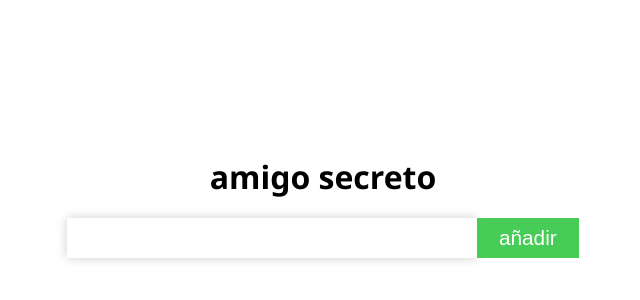
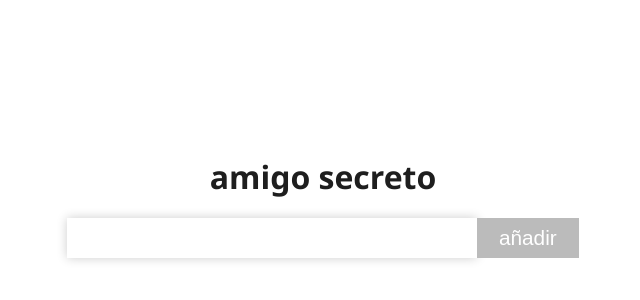
Before and after one commit to INKINSS/amigo-secreto, a plain HTML site: page index.html in a window 1280 px wide. Shown: the part 194-494 px from the top of the page, without its empty margins (317-957 px from the left). Drawn offline with Linux system fonts and the light colour scheme.

Commit message:
feat: adds the button state based on the input content

```diff
--- a/index.html
+++ b/index.html
@@ -10,8 +10,15 @@
     <main>
       <h1 class="title">amigo secreto</h1>
       <div class="div-container">
-        <input class="input" type="text" id="input" />
-        <button onclick="handleClick()" class="button" type="button" id="button">añadir</button>
+        <input class="input" aria-label="input" type="text" id="input" />
+        <button
+          onclick="handleClick()"
+          class="button"
+          type="button"
+          id="button"
+        >
+          añadir
+        </button>
       </div>
       <ul class="list" id="list"></ul>
     </main>
--- a/index.js
+++ b/index.js
@@ -1,6 +1,20 @@
 const input = document.getElementById("input");
 const list = document.getElementById("list");
 const button = document.getElementById("button");
+
+const stateButton = () => {
+  if (input.value.trim() === "") {
+    button.classList.add("disabled");
+    button.disabled = true; // Desactiva el botón
+  } else {
+    button.classList.remove("disabled");
+    button.disabled = false; // Activa el botón
+  }
+};
+
+stateButton()
+
+input.addEventListener("input", stateButton);
 
 const addFriendToList = () => {
   const text = input.value;
@@ -8,8 +22,10 @@ const addFriendToList = () => {
   li.classList.add("item");
   li.textContent = text;
   list.appendChild(li);
-}
+  input.value = "";
+  stateButton()
+};
 
 const handleClick = () => {
   addFriendToList();
-}
+};
--- a/styles.css
+++ b/styles.css
@@ -7,6 +7,7 @@
 .title {
     text-align: center;
     margin-bottom: 20px;
+    color: #1E1E1E;
 }
 
 body {
@@ -45,7 +46,13 @@ main {
     outline: none;
 }
 
-.div-container button {
+.div-container button.disabled {
+    background-color: #bbb;
+    cursor: not-allowed;
+    transition: all 0.3s ease;
+}
+
+.div-container .button {
     width: 20%;
     height: 100%;
     font-size: 1.3rem;
@@ -55,6 +62,7 @@ main {
     background-color: #48CC58;
     color: white;
     cursor: pointer;
+    transition: all 0.3s ease;
 }
 
 .list {
```
